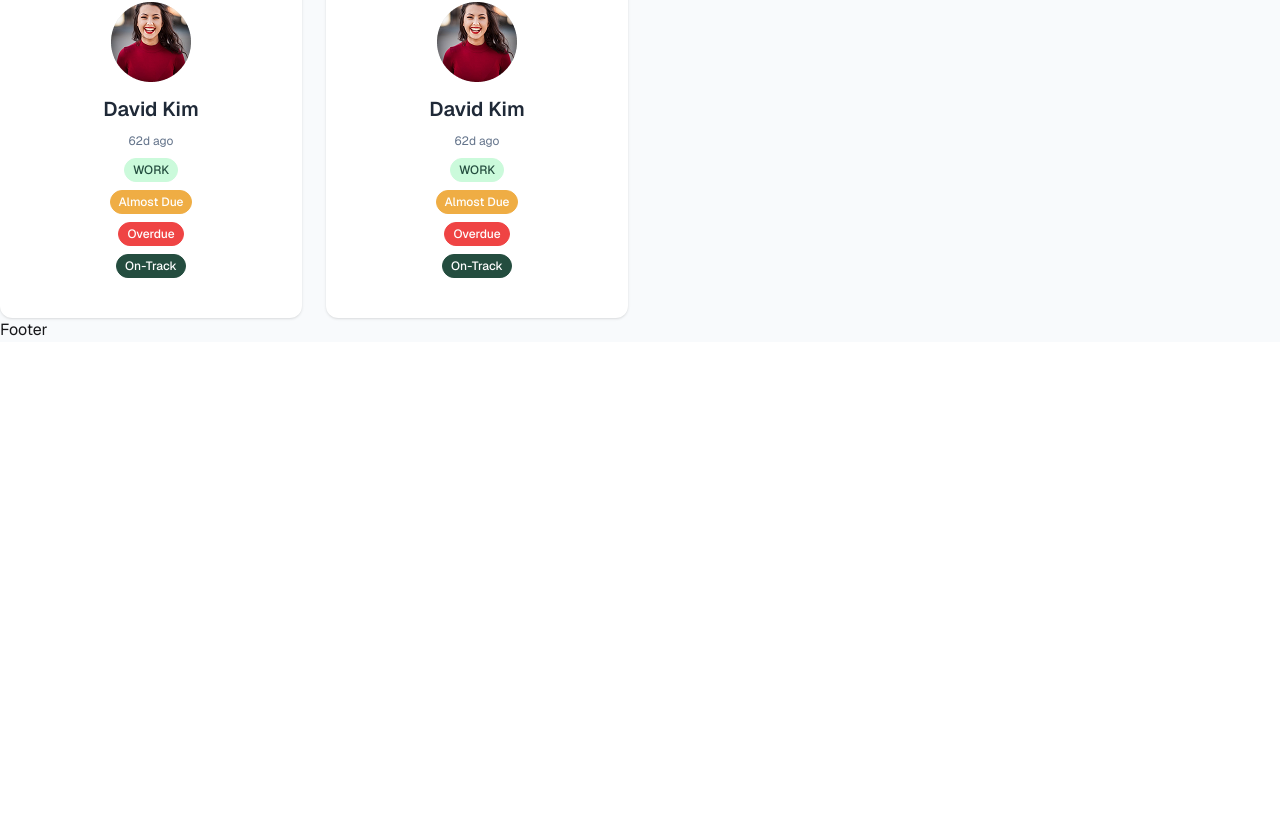
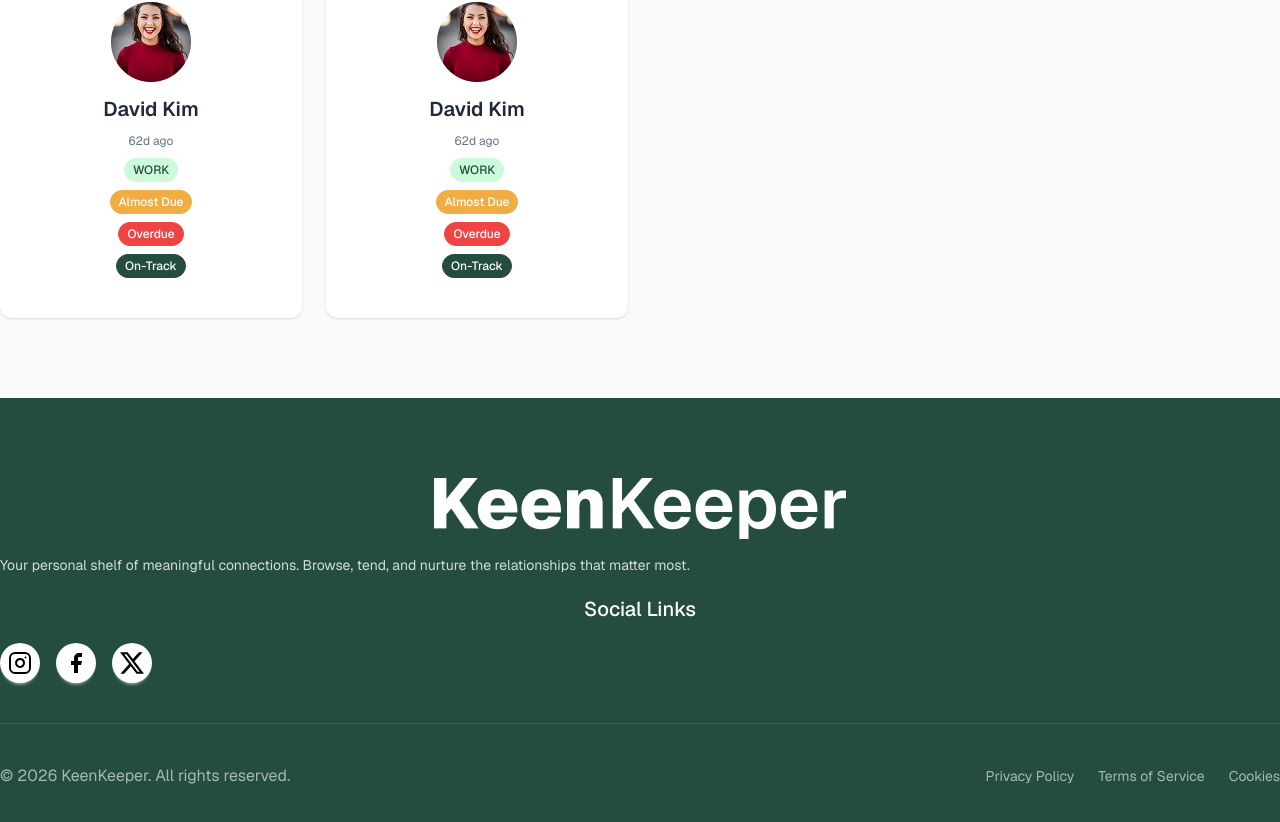
Before and after one commit to munaimpro/programming-hero-assignment-7, a React (Vite) app in the folder keen-keeper/: page / in a window 1280 px wide. Shown: the part 1390-2212 px from the top of the page. Before the commit the page ends 1732 px from the top, so only its background shows below. Built offline with nearby package versions, Linux system fonts and the light colour scheme.

Commit message:
feat: footer component design

```diff
--- a/keen-keeper/src/components/Footer/Footer.jsx
+++ b/keen-keeper/src/components/Footer/Footer.jsx
@@ -1,9 +1,50 @@
 import React from 'react';
+import FooterLogo from '../../assets/logo-xl.png';
 
 const Footer = () => {
     return (
-        <div>
-            Footer
+        <div className='bg-[#244D3F]'>
+            <div className="container mx-auto">
+                <footer className="footer block text-white pt-20 pb-10 mt-20 text-center">
+                    <img className='mx-auto mb-4' src={FooterLogo} alt="Logo" />
+                    <p className='mx-auto opacity-80 mb-6'>Your personal shelf of meaningful connections. Browse, tend, and nurture the relationships that matter most.</p>
+                    <nav className='mx-auto'>
+                        <h6 className="w-full capitalize font-medium text-[20px] text-white mb-4">Social Links</h6>
+                        <div className='flex gap-4'>
+                            <a href="#" className="btn btn-circle bg-white hover:bg-gray-200 border-none">
+                                <svg xmlns="http://www.w3.org/2000/svg" width="24" height="24" viewBox="0 0 24 24" fill="none" stroke="black" strokeWidth="2" strokeLinecap="round" strokeLinejoin="round" className="w-6 h-6">
+                                    <rect x="2" y="2" width="20" height="20" rx="5" ry="5"></rect>
+                                    <path d="M16 11.37A4 4 0 1 1 12.63 8 4 4 0 0 1 16 11.37z"></path>
+                                    <line x1="17.5" y1="6.5" x2="17.51" y2="6.5"></line>
+                                </svg>
+                            </a>
+
+                            <a href="#" className="btn btn-circle bg-white hover:bg-gray-200 border-none">
+                                <svg xmlns="http://www.w3.org/2000/svg" width="24" height="24" viewBox="0 0 24 24" fill="black" className="w-6 h-6">
+                                    <path d="M18 2h-3a5 5 0 0 0-5 5v3H7v4h3v8h4v-8h3l1-4h-4V7a1 1 0 0 1 1-1h3z"></path>
+                                </svg>
+                            </a>
+
+                            <a href="#" className="btn btn-circle bg-white hover:bg-gray-200 border-none">
+                                <svg xmlns="http://www.w3.org/2000/svg" width="24" height="24" viewBox="0 0 24 24" fill="black" className="w-6 h-6">
+                                    <path d="M18.901 1.153h3.68l-8.04 9.19L24 22.846h-7.406l-5.8-7.584-6.638 7.584H.474l8.6-9.83L0 1.154h7.594l5.243 6.932 6.064-6.932zm-1.292 19.494h2.039L6.486 3.24H4.298l13.311 17.407z"></path>
+                                </svg>
+                            </a>
+                        </div>
+                    </nav>
+                </footer>
+
+                <div className='border-t border-[#1A8862] py-10 flex flex-col md:flex-row justify-between items-center gap-4 text-white opacity-60'>
+                    <aside>
+                        <p>© {new Date().getFullYear()} KeenKeeper. All rights reserved.</p>
+                    </aside>
+                    <nav className="flex gap-6">
+                        <a className="link link-hover text-sm">Privacy Policy</a>
+                        <a className="link link-hover text-sm">Terms of Service</a>
+                        <a className="link link-hover text-sm">Cookies</a>
+                    </nav>
+                </div>
+            </div>
         </div>
     );
 };
```
